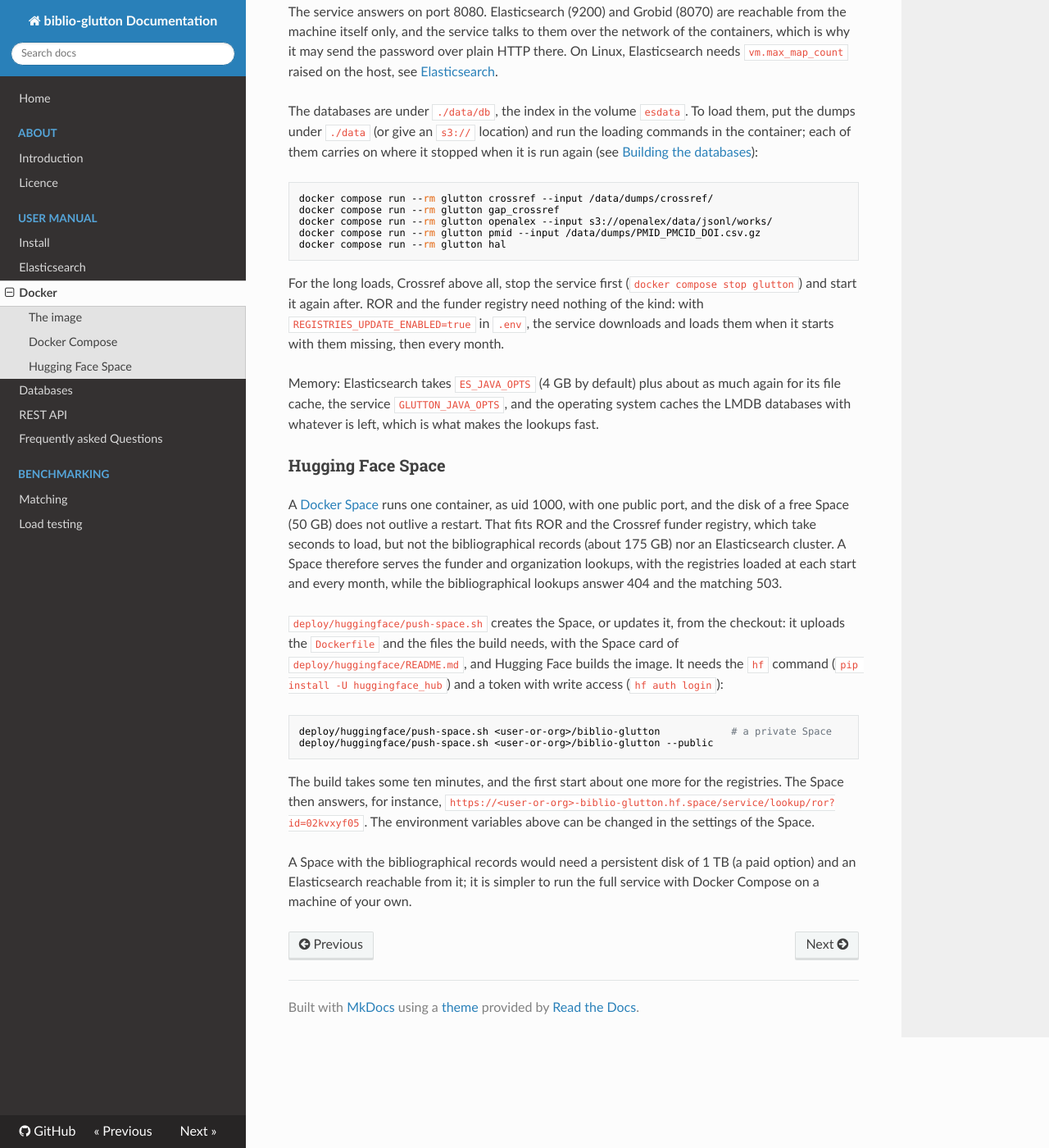
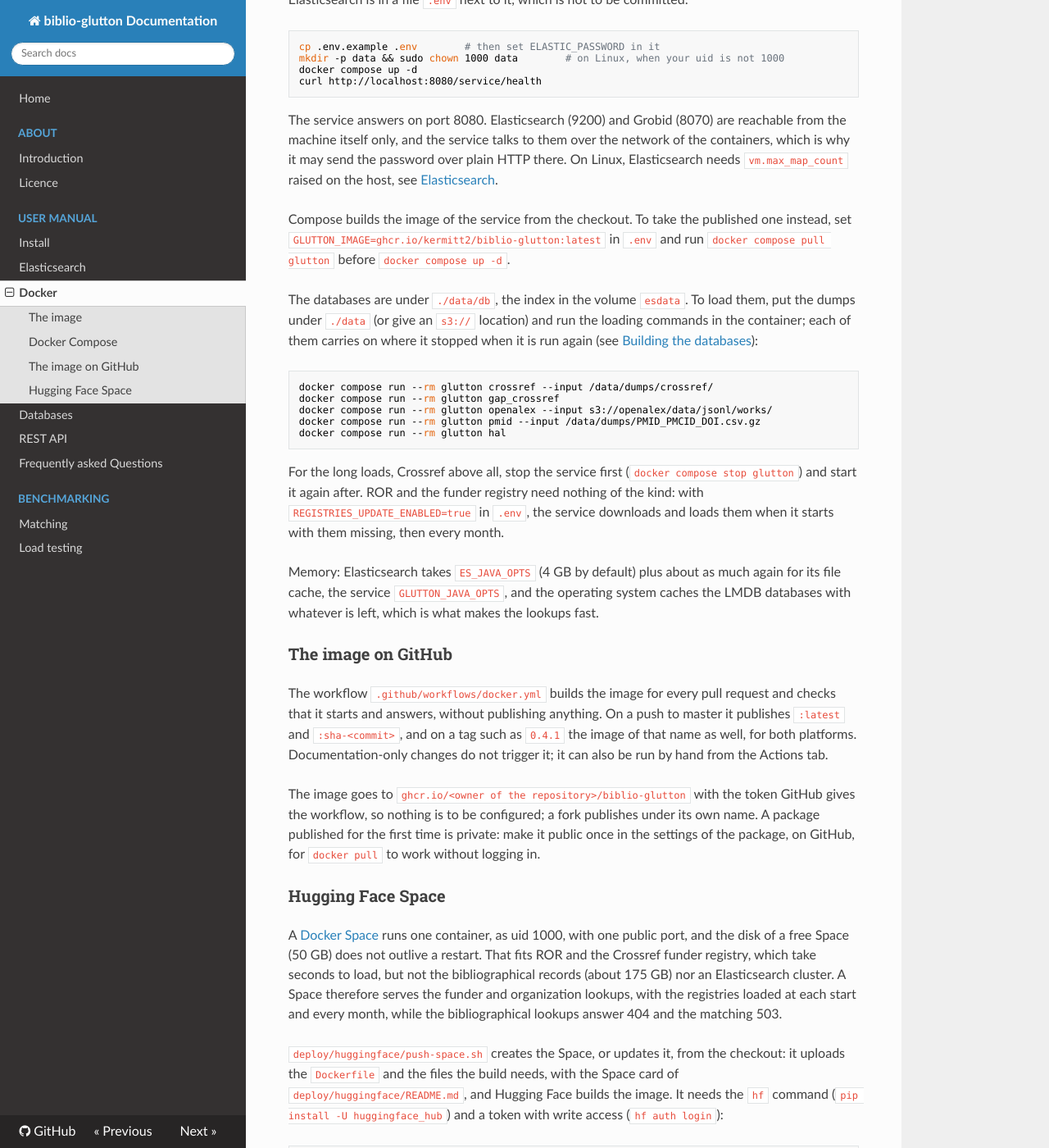
Before and after one commit to kermitt2/biblio-glutton, an MkDocs documentation site: the page built from doc/Docker.md, in a window 1280 px wide and 1400 px high, scrolled down 1685 px. Shown: the whole window at 82% size. Built offline with MkDocs 1.6.1, drawn with Linux system fonts in a browser that asks for light colours; nearby versions of some CDN libraries; some of the changed text lies outside the part shown.

Commit message:
Build, check and publish the Docker image with GitHub Actions
Every pull request builds the image for linux/amd64 and checks that it
starts, answers on /service/data and serves the lookups (an unknown
funder is a 404, a malformed ROR ID a 400), with nothing published. A
push to master publishes ghcr.io/<owner>/biblio-glutton:latest and
:sha-<commit>, and a tag its own name, for linux/amd64 and linux/arm64,
with the token GitHub gives the workflow. Documentation-only changes do
not trigger it.

Compose can take the published image through GLUTTON_IMAGE in .env.

````diff
--- a/doc/Docker.md
+++ b/doc/Docker.md
@@ -7,12 +7,20 @@ in each of them without its configuration file being edited.
 
 ### The image
 
+The image is published on the GitHub Container Registry, for `linux/amd64` and `linux/arm64`
+(Apple Silicon included):
+
+```sh
+docker pull ghcr.io/kermitt2/biblio-glutton:latest     # master
+docker pull ghcr.io/kermitt2/biblio-glutton:0.4.1      # a release
+```
+
+It can also be built from the checkout, which needs neither Java nor Gradle on the machine, the
+service being compiled with Gradle inside the image:
+
 ```sh
 docker build -t biblio-glutton .
-```
-
-The build compiles the service with Gradle inside the image, so it needs neither Java nor Gradle
-on the machine. The image runs the service by default, on port 8080 (8081 for the admin port),
+``` The image runs the service by default, on port 8080 (8081 for the admin port),
 with its storage in `/data/db`:
 
 ```sh
@@ -72,6 +80,10 @@ machine itself only, and the service talks to them over the network of the conta
 why it may send the password over plain HTTP there. On Linux, Elasticsearch needs
 `vm.max_map_count` raised on the host, see [Elasticsearch](Elasticsearch.md).
 
+Compose builds the image of the service from the checkout. To take the published one instead,
+set `GLUTTON_IMAGE=ghcr.io/kermitt2/biblio-glutton:latest` in `.env` and run
+`docker compose pull glutton` before `docker compose up -d`.
+
 The databases are under `./data/db`, the index in the volume `esdata`. To load them, put the
 dumps under `./data` (or give an `s3://` location) and run the loading commands in the
 container; each of them carries on where it stopped when it is run again (see
@@ -93,6 +105,19 @@ with them missing, then every month.
 Memory: Elasticsearch takes `ES_JAVA_OPTS` (4 GB by default) plus about as much again for its
 file cache, the service `GLUTTON_JAVA_OPTS`, and the operating system caches the LMDB databases
 with whatever is left, which is what makes the lookups fast.
+
+### The image on GitHub
+
+The workflow `.github/workflows/docker.yml` builds the image for every pull request and checks
+that it starts and answers, without publishing anything. On a push to master it publishes
+`:latest` and `:sha-<commit>`, and on a tag such as `0.4.1` the image of that name as well, for
+both platforms. Documentation-only changes do not trigger it; it can also be run by hand from the
+Actions tab.
+
+The image goes to `ghcr.io/<owner of the repository>/biblio-glutton` with the token GitHub gives
+the workflow, so nothing is to be configured; a fork publishes under its own name. A package
+published for the first time is private: make it public once in the settings of the package, on
+GitHub, for `docker pull` to work without logging in.
 
 ### Hugging Face Space
 
--- a/docker-compose.yml
+++ b/docker-compose.yml
@@ -10,7 +10,9 @@
 services:
   glutton:
     build: .
-    image: biblio-glutton:${GLUTTON_VERSION:-0.4.0}
+    # built from this checkout; GLUTTON_IMAGE=ghcr.io/kermitt2/biblio-glutton:latest in .env, then
+    # docker compose pull glutton, takes the published image instead
+    image: ${GLUTTON_IMAGE:-biblio-glutton:0.4.0}
     restart: unless-stopped
     depends_on:
       elasticsearch:
````
Also changed, not shown: 2 other files.
